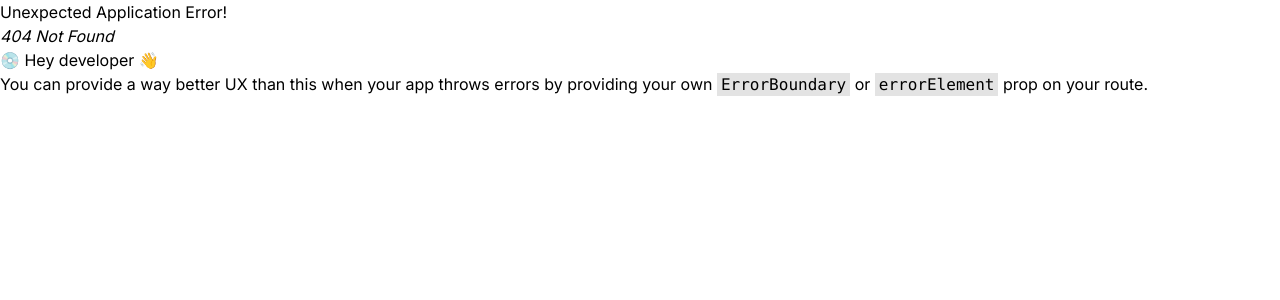
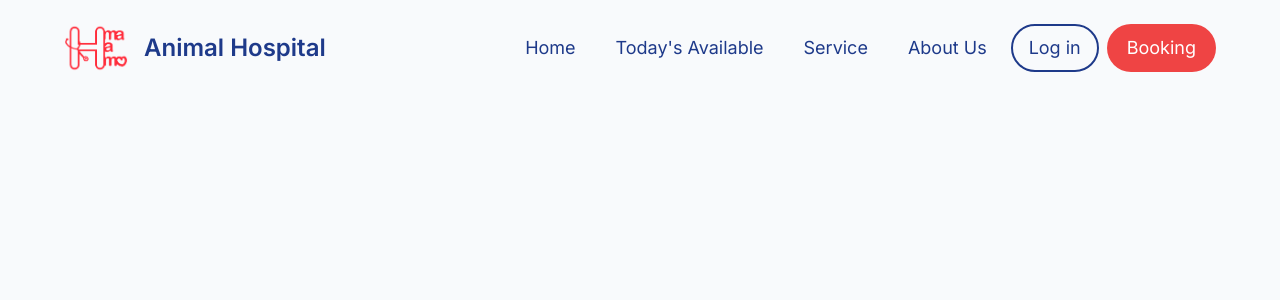
Before and after one commit to PeakpoonPK/PersonalProjectFronend, a React (Vite) app: page /profile in a window 1280 px wide. Before the commit this address had no page. Shown: the top 300 px of the page. Built offline with nearby package versions, Linux system fonts and the light colour scheme.

Commit message:
log in and logout

```diff
--- a/src/contexts/AuthContext.jsx
+++ b/src/contexts/AuthContext.jsx
@@ -1,22 +1,49 @@
 import { createContext, useState } from 'react'
 import axios from '../config/axios'
-import { addAccessToken } from '../utils/localStorage'
+import { addAccessToken, getAccessToken, removeAccessToken } from '../utils/localStorage'
+import { useEffect } from 'react';
+
 
 export const AuthContext = createContext();
 
 export default function AuthContextProvider({ children }) {
-    const [authUser, setAuthUser] = useState({});
+    const [authUser, setAuthUser] = useState(null);
+
+    // const [initialLoding, setInitialLoading] = useState(true);
+
+    // useEffect(() => {
+    //     if (getAccessToken()) {
+    //         axios.get('/auth/me')
+    //             .then(res => {
+    //                 setAuthUser(res.data.user)
+    //             }).finally(() => {
+    //                 setInitialLoading(false)
+    //             });
+    //     } else {
+    //         setInitialLoading(false)
+    //     }
+    // }, []);
+
     const login = async credential => {
         // console.log(credential)
         try {
+            console.log(credential)
             const res = await axios.post('/auth/login', credential);
             addAccessToken(res.data.accessToken);
             setAuthUser(res.data.user)
+
         } catch (err) {
             console.log(err)
         }
     }
+
+    const logout = () => {
+        removeAccessToken();
+        setAuthUser(null)
+    }
+
+    console.log(authUser)
     return (
-        <AuthContext.Provider value={{ login }}>{children}</AuthContext.Provider>
+        <AuthContext.Provider value={{ login, authUser, logout }}>{children}</AuthContext.Provider>
     )
 }
--- /dev/null
+++ b/src/contexts/RedirectAuthenticated.jsx
@@ -0,0 +1,10 @@
+import { useAuth } from "../hooks/use_auth";
+import { Navigate } from 'react-router-dom';
+
+export default function RedirectIfAuthenticated({ children }) {
+    const { authUser } = useAuth();
+    if (authUser) {
+        return <Navigate to='/' />
+    }
+    return children;
+}
--- a/src/layout/Header.jsx
+++ b/src/layout/Header.jsx
@@ -1,10 +1,12 @@
 import logo from '../assets/logoBrand.png'
 import { Link } from 'react-router-dom'
+import { useAuth } from '../hooks/use_auth';
 
 export default function Header() {
+    const { logout, authUser } = useAuth();
     const regularheader = 'text-semantic-textPrimary font-normal text-lg hover:cursor-pointer hover:bg-primary-lightest px-4 py-2 rounded-3xl active:bg-primary-light';
     return (
-        <header className='bg-slate-50 h-24 items-center flex justify-between fixed top-0 left-0 right-0'>
+        <header className='bg-slate-50 h-24 items-center flex justify-between fixed top-0 left-0 right-0 z-10'>
             <div className='flex gap-4 items-center px-16 '>
                 <img src={logo} alt='logo' className='w-16 ' />
                 <h1 className='text-semantic-textPrimary font-semibold text-2xl '>Animal Hospital</h1>
@@ -35,12 +37,24 @@ export default function Header() {
                             About Us
                         </Link>
                     </li>
-                    <li
-                        className='text-semantic-textPrimary font-normal text-lg rounded-3xl border-2 border-primary-darker hover:cursor-pointer hover:bg-primary-lightest px-4 py-2 active:bg-primary-light' >
-                        <Link to='/login'>
-                            Log in
-                        </Link>
-                    </li>
+                    {authUser ?
+                        (<div className='flex'>
+                            <li className='flex justify-center items-center gap-2 text-semantic-textPrimary font-normal text-lg rounded-3xl border-2 border-primary-darker hover:cursor-pointer hover:bg-primary-lightest px-4 py-2 active:bg-primary-light' >
+                                <div className=' w-8 h-8 rounded-full bg-primary-light'></div>
+                                <Link to='/profile'> {authUser.firstName}</Link>
+                            </li>
+                            <li className={regularheader} onClick={logout}>
+                                Log out
+                            </li>
+                        </div>
+                        )
+                        :
+                        (<li
+                            className='text-semantic-textPrimary font-normal text-lg rounded-3xl border-2 border-primary-darker hover:cursor-pointer hover:bg-primary-lightest px-4 py-2 active:bg-primary-light' >
+                            <Link to='/login'>
+                                Log in
+                            </Link>
+                        </li>)}
                     <li className='text-white bg-secondary-main py-2.5 px-5 rounded-3xl font-normal text-lg hover:cursor-pointer hover:bg-secondary-dark active:bg-secondary-darker'>
                         <Link to='/booking'>
                             Booking
--- a/src/layout/Layout.jsx
+++ /dev/null
@@ -1,11 +0,0 @@
-import { Outlet } from "react-router-dom";
-import Header from "./header";
-
-export default function Layout() {
-    return (
-        <>
-            <Header />
-            <Outlet />
-        </>
-    )
-}
--- a/src/page/HomePage.jsx
+++ b/src/page/HomePage.jsx
@@ -4,7 +4,7 @@ import homeImage from '../assets/HomePage.avif'
 export default function HomePage() {
     const wordDesign = 'text-semantic-textPrimary font-semibold text-5xl';
     return (
-        <div className='flex flex-col static m-auto justify-center items-center  h-screen w-screen'>
+        <div className='flex flex-col static m-auto justify-center items-center  h-screen w-screen -z-10 '>
             <div className='flex relative left-[300px] top-[120px] justify-center'>
                 <div className='flex flex-col bg-semantic-lightCream w-[640px] pb-[160px] ' >
                     <div className='flex flex-col pl-36 pt-28 gap-4'>
--- a/src/page/LogInPage.jsx
+++ b/src/page/LogInPage.jsx
@@ -1,4 +1,4 @@
-import { Link } from 'react-router-dom'
+import { Link, useNavigate } from 'react-router-dom'
 import loginImage from '../assets/loginPage.avif'
 import { useState } from 'react'
 import { useAuth } from '../hooks/use_auth'
@@ -8,9 +8,11 @@ export default function LogInPage() {
         email: "",
         password: ""
     })
+    const Navigate = useNavigate()
     const handleSubmitForm = e => {
         e.preventDefault();
         login(input)
+        Navigate('/')
     }
     const { login } = useAuth();
     return (
@@ -19,7 +21,7 @@ export default function LogInPage() {
                 <h1 className='text-4xl font-semibold text-semantic-textPrimary'>Log in</h1>
                 <div className='flex flex-col'>
                     <div className='flex flex-col relative'>
-                        <div
+                        <form
                             onSubmit={handleSubmitForm}
                             className='flex flex-col gap-8 pt-10 pb-16 px-6 border-4 rounded-3xl border-primary-darker'>
                             <div>
@@ -44,7 +46,7 @@ export default function LogInPage() {
                                 className='flex absolute top-[170px] left-[150px] text-xl font-normal bg-primary-darker rounded-2xl text-white py-3 px-10 hover:cursor-pointer hover:bg-primary-main active:bg-primary-dark'>
                                 Sign In
                             </button>
-                        </div>
+                        </form>
                     </div>
                     <div className='flex pt-12 justify-center'>
                         <p className='text-semantic-textPrimary text-lg font-normal'>OR</p>
--- a/src/page/ProfilePage.jsx
+++ b/src/page/ProfilePage.jsx
@@ -1,27 +1,6 @@
+
 export default function ProfilePage() {
     return (
-        <div className="grid grid-cols-7 py-16">
-            <div className='col-span-3 flex flex-col justify-center items-center gap-10'>
-                <h1 className='text-4xl font-semibold text-semantic-textPrimary'>Log in</h1>
-                <div className='flex flex-col'>
-                    <div className='flex flex-col relative'>
-                        <div className='flex flex-col gap-8 pt-10 pb-16 px-6 border-4 rounded-3xl border-primary-darker'>
-                            <input type='email' placeholder='Email' className='outline-none bg-slate-50 text-xl font-normal text-black border-b-2 border-primary-darker w-96'></input>
-                            <input type='password' placeholder='Password' className='outline-none bg-slate-50 text-xl font-normal text-black border-b-2 border-primary-darker w-96'></input>
-                            <button className='flex absolute top-[170px] left-[150px] text-xl font-normal bg-primary-darker rounded-2xl text-white py-3 px-10 hover:cursor-pointer hover:bg-primary-main active:bg-primary-dark'>Sign In</button>
-                        </div>
-                    </div>
-                    <div className='flex pt-12 justify-center'>
-                        <p className='text-semantic-textPrimary text-lg font-normal'>OR</p>
-                    </div>
-                    <div className='flex pt-2 justify-center'>
-                        <button className='flex text-xl font-normal border-2 border-secondary-main  bg-slate-50 rounded-2xl text-semantic-textSecondary py-2 px-8 '><Link to='/register'>Sign Up</Link></button>
-                    </div>
-                </div>
-            </div>
-            <div className='col-span-4'>
-                <img src={loginImage} alt='logInImage' />
-            </div>
-        </div>
+        <div>ProfilePage</div>
     )
 }
```
Also changed, not shown: src/router/Router.jsx (+10 -3 lines).
